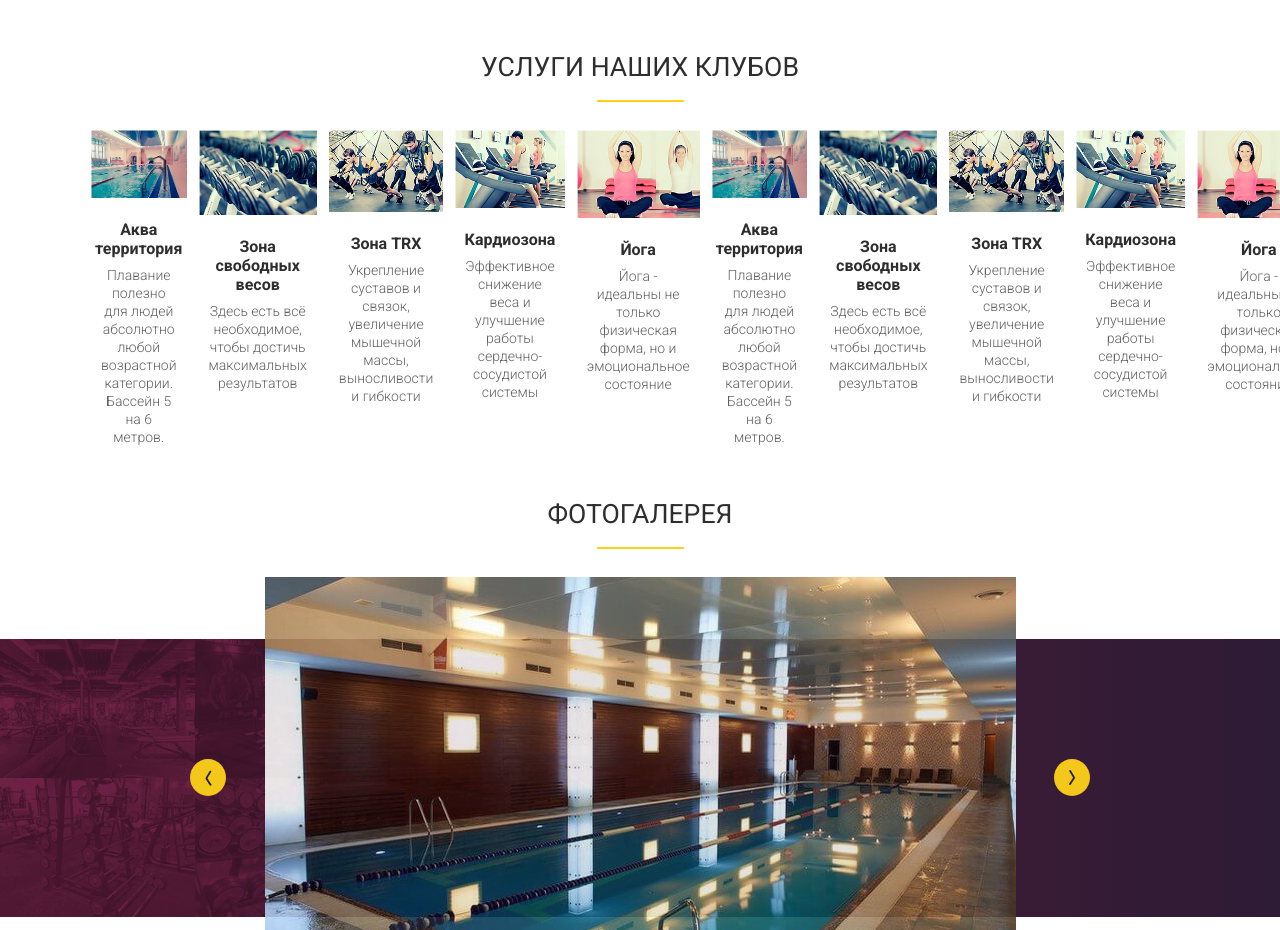
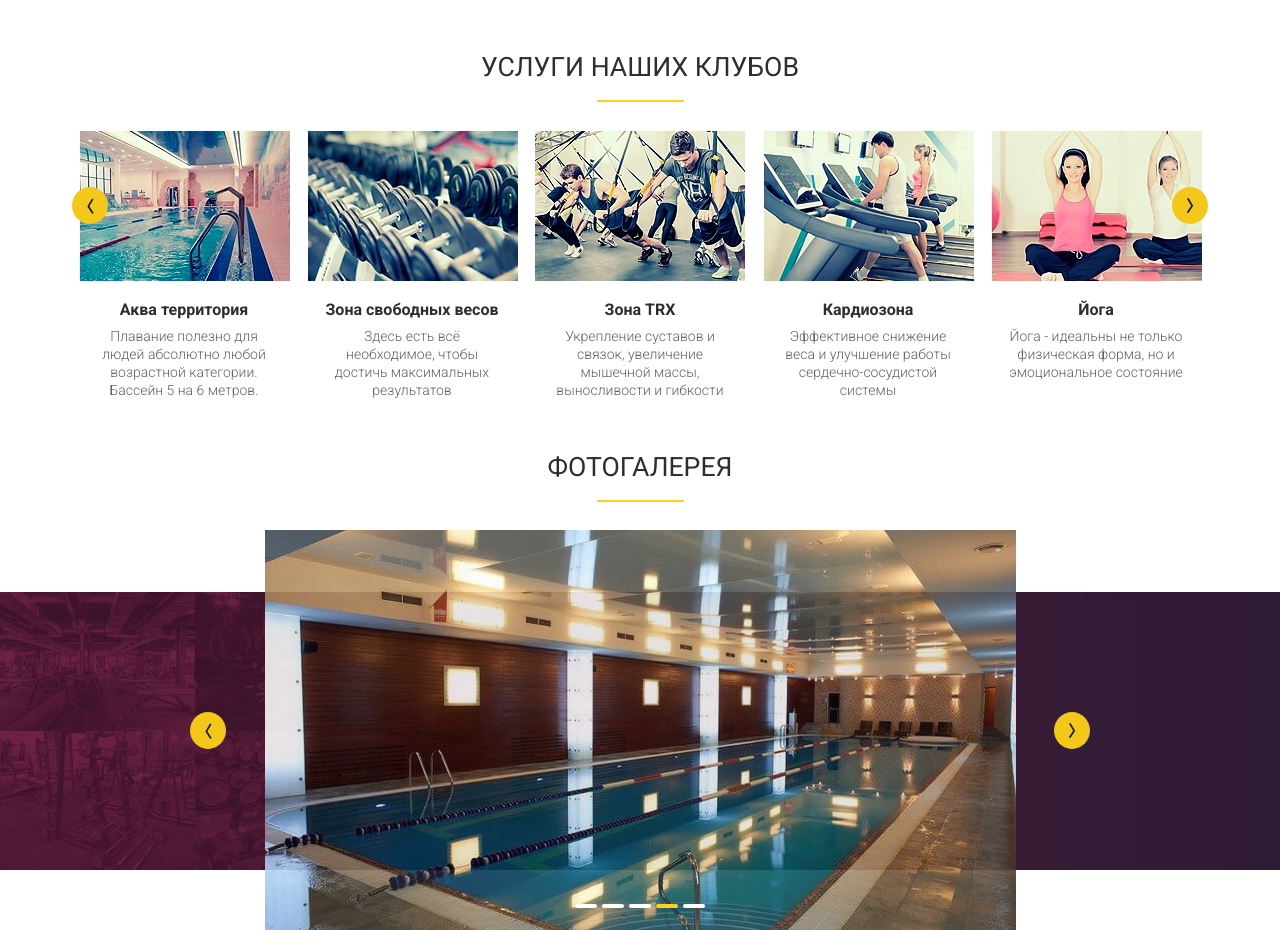
Before and after one commit to SergeyPichugov/Diploma, a website built with webpack: page index.html in a window 1280 px wide. Shown: the part 1582-2512 px from the top of the page. Built offline with nearby package versions, Linux system fonts and the light colour scheme.

Commit message:
feat(index.js): carousel

```diff
--- a/index.html
+++ b/index.html
@@ -218,6 +218,7 @@
 <section id="services">
     <div class="wrapper">
         <h2>услуги наших клубов</h2>
+        <div class="wrap_slid_el">
             <div class="services-slider">
                 <div class="slide">
                     <img src="images/services-slider/akva.jpg" alt="Аква территория">
@@ -268,6 +269,7 @@
                     <img src="images/services-slider/yoga.jpg" alt="Йога">
                     <h6>Йога</h6>
                     <p>Йога - идеальны не только физическая форма, но и эмоциональное состояние</p>
+                </div>
             </div>
         </div>
     </div>
--- a/mozaika.html
+++ b/mozaika.html
@@ -347,6 +347,7 @@
 <section id="services">
     <div class="wrapper">
         <h2>услуги наших клубов</h2>
+        <div class="wrap_slid_el">
             <div class="services-slider">
                 <div class="slide">
                     <img src="images/services-slider/akva.jpg" alt="Аква территория">
@@ -397,6 +398,7 @@
                     <img src="images/services-slider/yoga.jpg" alt="Йога">
                     <h6>Йога</h6>
                     <p>Йога - идеальны не только физическая форма, но и эмоциональное состояние</p>
+                </div>
             </div>
         </div>
     </div>
--- a/src/index.js
+++ b/src/index.js
@@ -578,3 +578,98 @@ const photoSlider = () => {
 };
 
 photoSlider();
+
+
+// карусель
+
+const carousel = () => {
+   const servicesSlider = document.querySelector('.services-slider'),
+         wrapSlideEl = document.querySelector('.wrap_slid_el');
+   let slide = document.querySelectorAll('.services-slider .slide');
+
+   let slidesToShow = 5;
+   let widthSlide = Math.floor(100 / slidesToShow);
+
+   for (let i = 0; i < slidesToShow; i++) {
+      let tmp = slide[slide.length - 1 - i].cloneNode(true);
+      servicesSlider.prepend(tmp);
+   }
+
+   slide = document.querySelectorAll('.services-slider .slide');
+
+   let style = document.createElement('style');
+
+   style.textContent = `
+				.wrap_slid_el {
+					overflow: hidden !important;
+               position: relative !important;
+				}
+				.services-slider{
+					display: flex !important;
+               padding: 0;
+				}
+				.services-slider .slide{
+					display: flex !important;
+					justify-content: right;
+					flex: 0 0 ${widthSlide}% !important;
+               flex-wrap: wrap;
+               flex-direction: column;
+					margin: 0 !important;
+				}
+			`;
+
+   document.head.appendChild(style);
+
+   for (let i = 0; i < 2; i++) {
+      const a = document.createElement('a');
+      wrapSlideEl.append(a);
+
+      const span = document.createElement('span');
+      a.append(span);
+      a.classList.add('slider-arrow');
+      if (i === 0) {
+         a.classList.add('prev');
+      } else {
+         a.classList.add('next');
+      }
+   }
+
+   let position = 5;
+   let maxPosition = slide.length - slidesToShow;
+
+   servicesSlider.style.transform = `translateX(-${position * widthSlide}%)`;
+
+   const prev = document.querySelector('.wrap_slid_el .prev'),
+         next = document.querySelector('.wrap_slid_el .next');
+
+   const jump = () => {
+      servicesSlider.addEventListener('transitionend', () => {
+         if (position === 10 || position === 0) {
+            position = 5;
+            servicesSlider.style.transition = 'none';
+            servicesSlider.style.transform = `translateX(-${position * widthSlide}%)`;
+         }
+      });
+   };
+
+   const prevSlider = () => {
+      servicesSlider.style.transition = 'transform 0.5s';
+      position < 1 ? false : position--;
+      servicesSlider.style.transform = `translateX(-${position * widthSlide}%)`;
+      jump();
+   };
+
+   const nextSlider = () => {
+      servicesSlider.style.transition = 'transform 0.5s';
+      position >= maxPosition ? false : position++;
+      servicesSlider.style.transform = `translateX(-${position * widthSlide}%)`;
+      jump();
+   };
+
+
+   prev.addEventListener('click', prevSlider);
+   next.addEventListener('click', nextSlider);
+
+};
+
+carousel();
```
Also changed, not shown: schelkovo.html (+2 -0 lines), css/style.min.css. Lines whose indentation alone changed are shown as unchanged.
